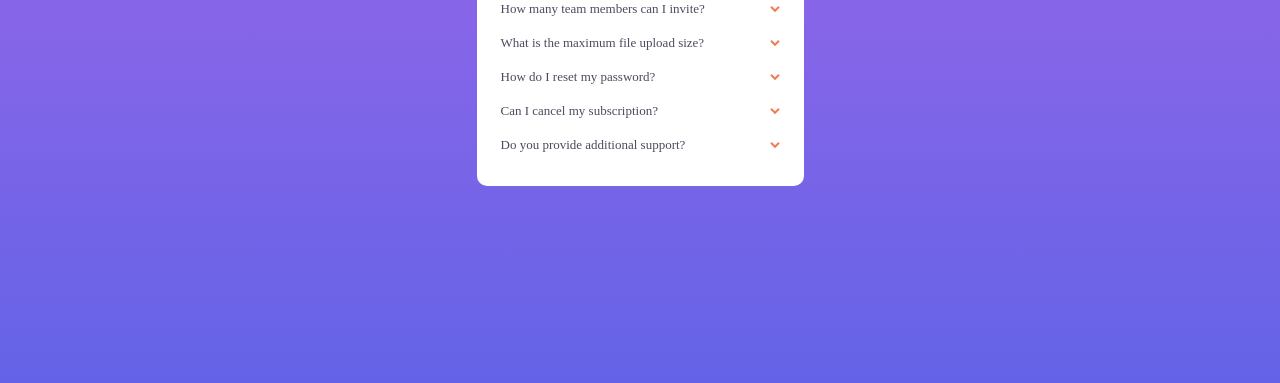
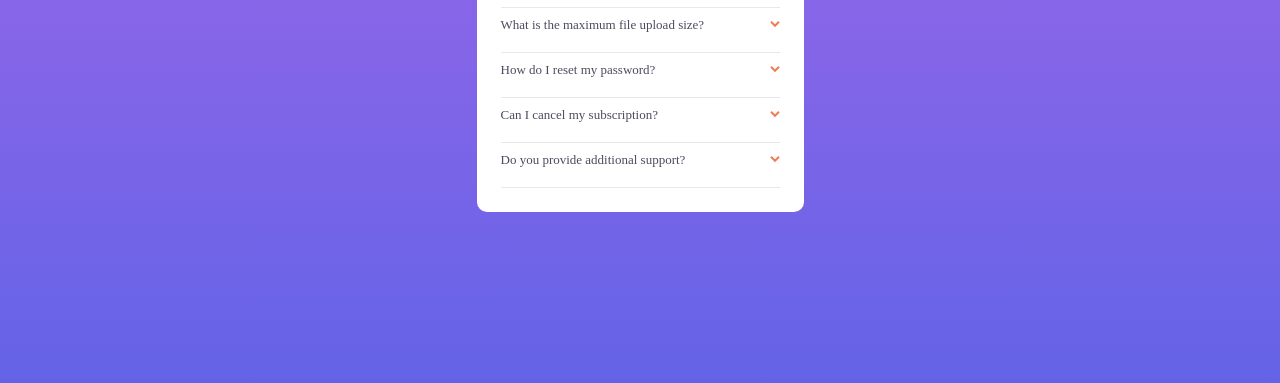
Before and after one commit to mariambuzaladze/FAQ-Accordion-card, a plain HTML site: page index.html in a window 1280 px wide. Shown: the part 417-800 px from the top of the page. Drawn offline with Linux system fonts and the light colour scheme.

Commit message:
fix styles

```diff
--- a/index.html
+++ b/index.html
@@ -18,6 +18,7 @@
         <h1>FAQ</h1>
         <div class="questions">
           <div class="question-div">
+            <div class="qaDiv">
               <span class="question">How many team members can I invite?</span>
               <img
                 class="arrow-down"
@@ -25,17 +26,25 @@
                 alt="arrow down icon"
               />
             </div>
+            <div class="line"></div>
+          </div>
 
           <div class="question-div">
-            <span class="question">What is the maximum file upload size?</span>
+            <div class="qaDiv">
+              <span class="question"
+                >What is the maximum file upload size?</span
+              >
               <img
                 class="arrow-down"
                 src="./images/icon-arrow-down.svg"
                 alt="arrow down icon"
               />
             </div>
+            <div class="line"></div>
+          </div>
 
           <div class="question-div">
+            <div class="qaDiv">
               <span class="question">How do I reset my password?</span>
               <img
                 class="arrow-down"
@@ -43,8 +52,11 @@
                 alt="arrow down icon"
               />
             </div>
+            <div class="line"></div>
+          </div>
 
           <div class="question-div">
+            <div class="qaDiv">
               <span class="question">Can I cancel my subscription?</span>
               <img
                 class="arrow-down"
@@ -52,8 +64,11 @@
                 alt="arrow down icon"
               />
             </div>
+            <div class="line"></div>
+          </div>
 
           <div class="question-div">
+            <div class="qaDiv">
               <span class="question">Do you provide additional support?</span>
               <img
                 class="arrow-down"
@@ -61,6 +76,8 @@
                 alt="arrow down icon"
               />
             </div>
+            <div class="line"></div>
+          </div>
         </div>
       </div>
     </div>
--- a/style.css
+++ b/style.css
@@ -21,7 +21,7 @@ body {
   display: flex;
   flex-direction: column;
   align-items: center;
-  gap: 40px;
+  gap: 36px;
 }
 
 .woman {
@@ -43,6 +43,12 @@ h1 {
 }
 
 .question-div {
+  display: flex;
+  flex-direction: column;
+  gap: 10px;
+}
+
+.qaDiv {
   width: 279px;
   height: 34px;
   display: flex;
@@ -54,3 +60,9 @@ h1 {
   font-size: 13px;
   color: #4b4c5f;
 }
+
+.line {
+  width: 279px;
+  height: 1px;
+  background-color: #e8e8ea;
+}
```
Lines whose indentation alone changed are shown as unchanged.
